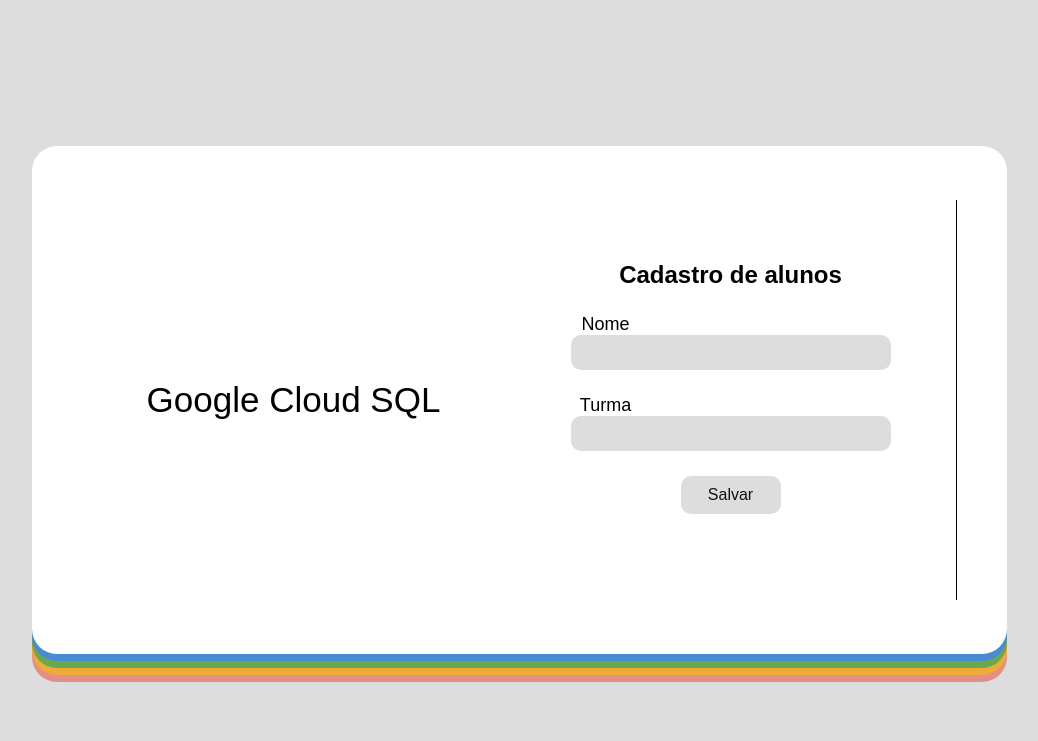
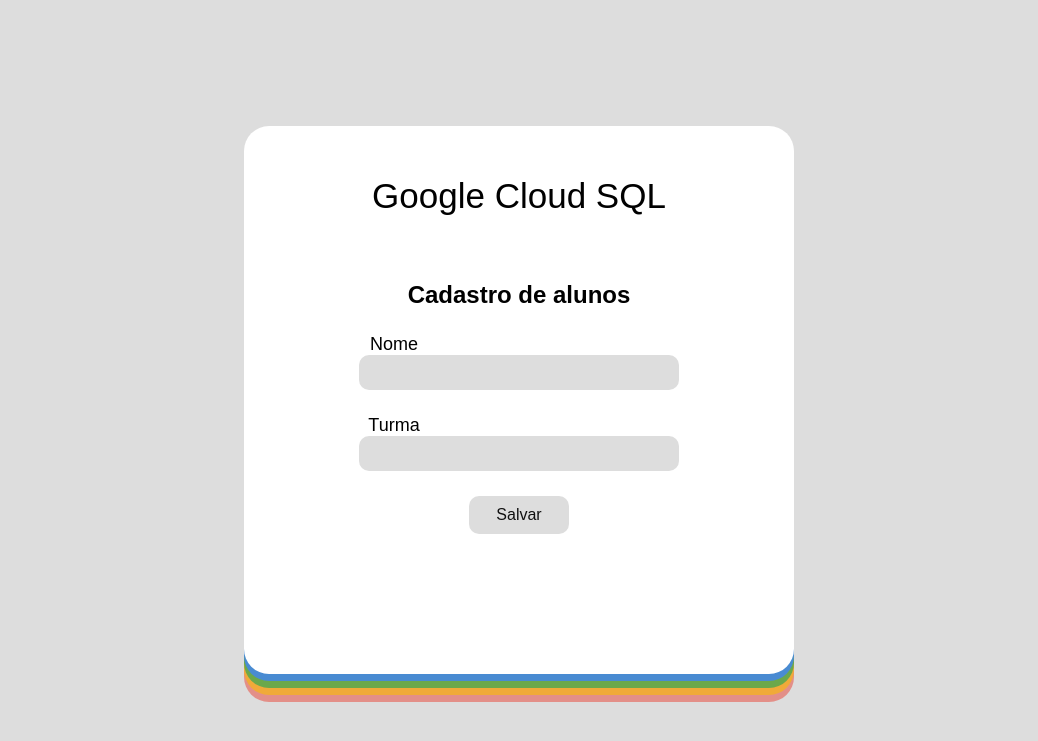
Before and after one commit to FilipeTorresBR/demonstracao-google-cloud-sql, a PHP site: template view/home/home.php in a window 1280 px wide. Shown: the top 741 px of the page, without its empty margins (121-1159 px from the left). Run offline with PHP 8.4, Linux system fonts and the light colour scheme; the template is opened without the code that fills it, so the values that code supplies are empty.

Commit message:
Corrigindo detalhes de disposicao de texto nas view home e criar_conta

```diff
--- a/style.css
+++ b/style.css
@@ -34,10 +34,6 @@ form h2{
     margin-bottom: 25px;
 }
 .title-card{
-    padding: 20px;
-    border-top-right-radius: 15px;
-    border-top-left-radius: 15px;
-    width: 30vw;
     display: flex;
     flex-direction: column;
     align-items: center;
@@ -67,10 +63,8 @@ input[type="submit"]{
     color: #111;
 }
 table, tr, td, th{
-    width: auto;
     padding: 5px 20px;
 }
-.listar{
-    height: 50vh;
+table{
     border-left: 1px solid black;
 }
--- a/view/criar_conta/criar_conta.php
+++ b/view/criar_conta/criar_conta.php
@@ -9,7 +9,7 @@
 </head>
 <body>
     <main>
-    <div class="title-card ">
+        <div class="title-card ">
             <img src="img/google-cloud-logo.svg" width="300">
             <span>Demonstração</span>
         </div>
--- a/view/home/home.php
+++ b/view/home/home.php
@@ -9,10 +9,10 @@
 </head>
 <body>
     <main>
-        <div class="title-card ">
-            <span>Google Cloud SQL</span>
-        </div>
         <div class="cadastro">
+            <div class="title-card ">
+                <span>Google Cloud SQL</span>
+            </div>
             <form action="?c=<?php echo base64_encode('Home'); ?>&a=<?php echo base64_encode('InserirAluno'); ?>" method="POST" enctype="multipart/form-data">
                 <h2>Cadastro de alunos</h2>
                 <label for="nome">Nome</label>
```
